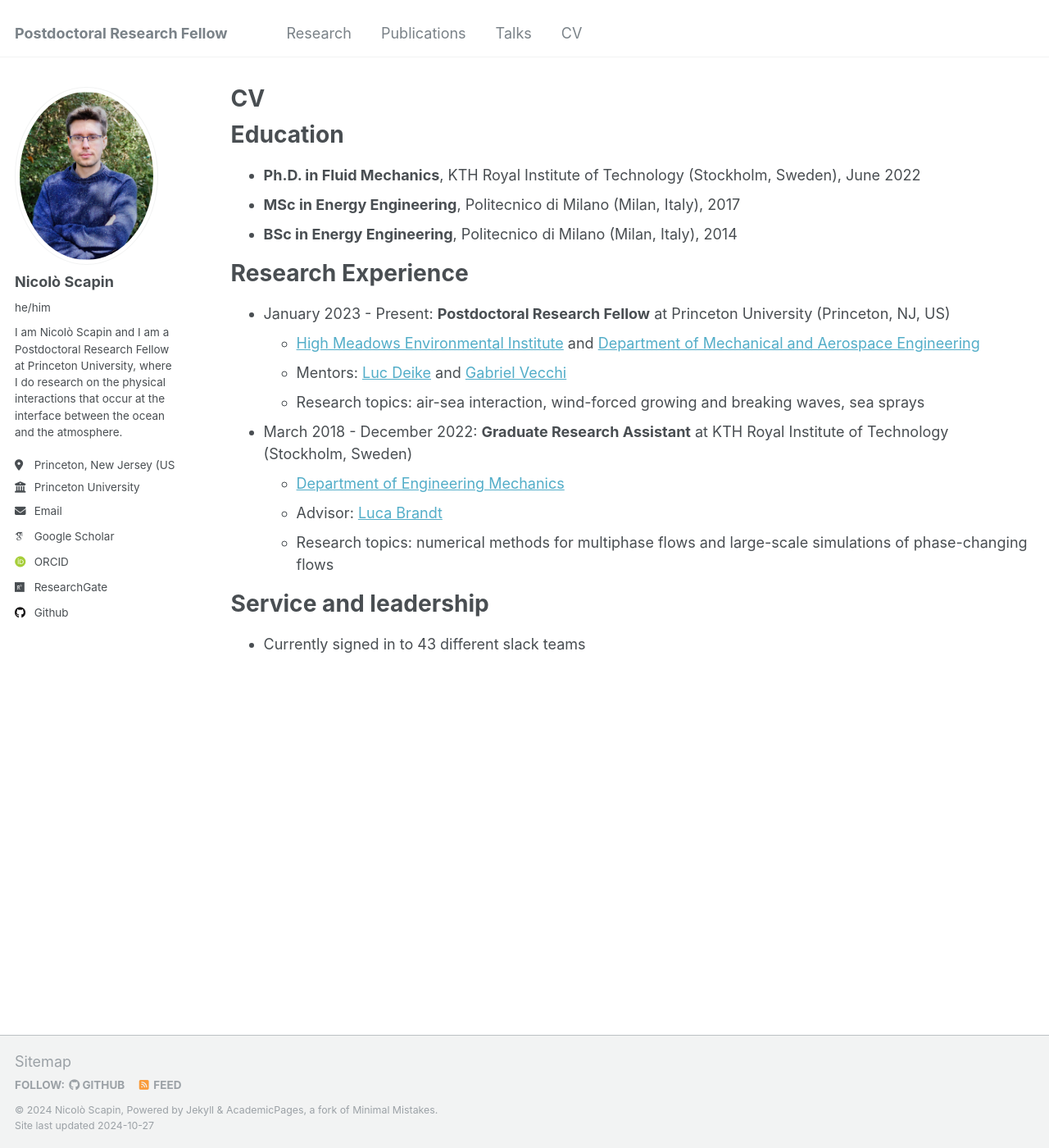
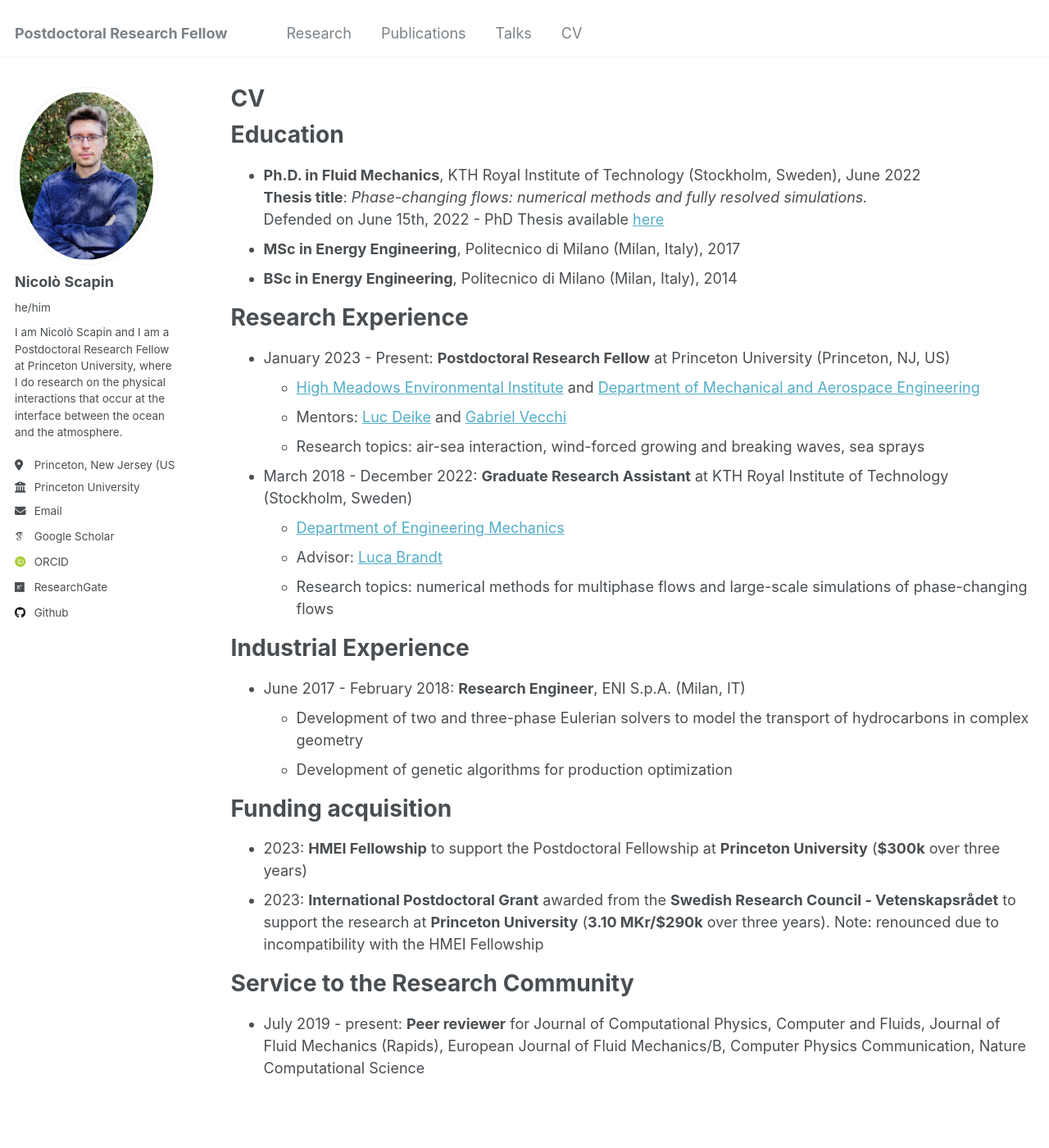
Before and after one commit to nscapin/nscapin.github.io, a Jekyll site: the page built from _pages/cv.md, in a window 1280 px wide and 1400 px high. Shown: the whole window at 82% size. Built offline with Jekyll 4.4.1, drawn with Linux system fonts in a browser that asks for light colours; some web fonts are replaced.

Commit message:
Update cv.md

```diff
--- a/_pages/cv.md
+++ b/_pages/cv.md
@@ -11,7 +11,9 @@ redirect_from:
 
 Education
 ======
-* **Ph.D. in Fluid Mechanics**, KTH Royal Institute of Technology (Stockholm, Sweden), June 2022
+* **Ph.D. in Fluid Mechanics**, KTH Royal Institute of Technology (Stockholm, Sweden), June 2022 \
+  **Thesis title**: <em>Phase-changing flows: numerical methods and fully resolved simulations.</em> \
+  Defended on June 15th, 2022 - PhD Thesis available [here](https://www.diva-portal.org/smash/record.jsf?pid=diva2%3A1660690&dswid=699)
 * **MSc in Energy Engineering**, Politecnico di Milano (Milan, Italy), 2017
 * **BSc in Energy Engineering**, Politecnico di Milano (Milan, Italy), 2014
 
@@ -27,6 +29,17 @@ Research Experience
   * Advisor: [Luca Brandt](https://www.mech.kth.se/~luca/index.php)
   * Research topics: numerical methods for multiphase flows and large-scale simulations of phase-changing flows
 
-Service and leadership
+Industrial Experience
 ======
-* Currently signed in to 43 different slack teams
+* June 2017 - February 2018: **Research Engineer**, ENI S.p.A. (Milan, IT)
+  * Development of two and three-phase Eulerian solvers to model the transport of hydrocarbons in complex geometry
+  * Development of genetic algorithms for production optimization
+
+Funding acquisition
+======
+* 2023: **HMEI Fellowship** to support the Postdoctoral Fellowship at **Princeton University** (**$300k** over three years)
+* 2023: **International Postdoctoral Grant** awarded from the **Swedish Research Council - Vetenskapsrådet** to support the research at **Princeton University** (**3.10 MKr/$290k** over three years). Note: renounced due to incompatibility with the HMEI Fellowship
+
+Service to the Research Community
+======
+* July 2019 - present: **Peer reviewer** for Journal of Computational Physics, Computer and Fluids, Journal of Fluid Mechanics (Rapids), European Journal of Fluid Mechanics/B, Computer Physics Communication, Nature Computational Science
```
